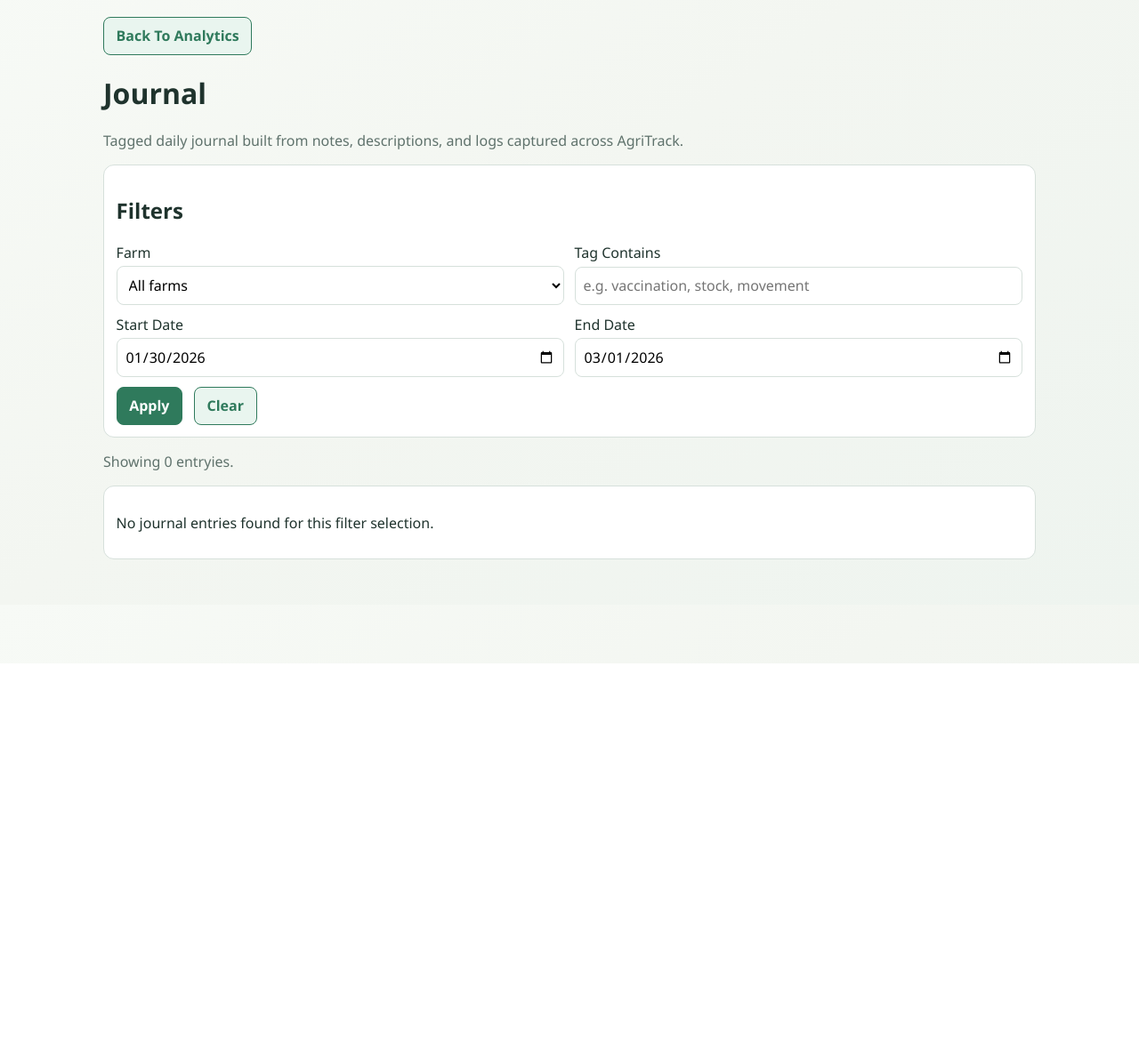
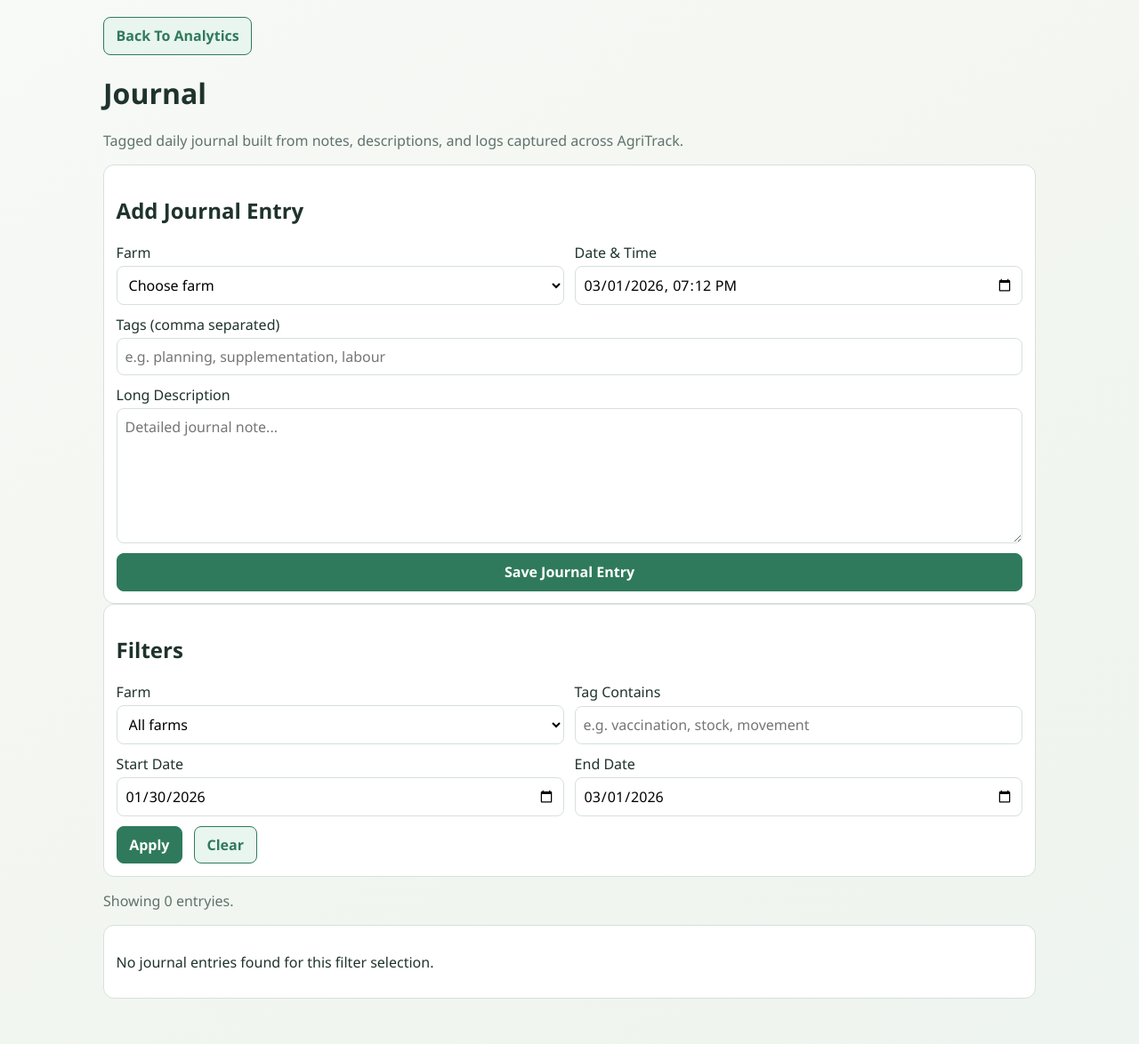
Before and after one commit to Andre-nel/AgriTrack, a Flask app: page /analytics/journal in a window 1280 px wide. Shown: the part 54-1228 px from the top of the page at 89% size. Before the commit the page ends 800 px from the top, so only its background shows below. Run offline with Flask 3, Linux system fonts and the light colour scheme; data that the repository does not hold is empty.

Commit message:
You can now create manual journal entries directly on the Journal page.
What changed
New JournalEntry model/table for manual journal notes:

journal.py
Exported in init.py
DB migration added for existing databases:

e5a2c3f4b8d1_add_journal_entries_table.py
Journal page now has an “Add Journal Entry” form (farm, datetime, tags, long description):

journal.html
New POST handler to save entries from the journal page:

routes.py
Manual journal entries are now included in the aggregated analytics journal feed with their original tags:

routes.py
Test coverage added for create-from-page flow:

test_app_smoke.py

```diff
--- a/app/blueprints/reports/routes.py
+++ b/app/blueprints/reports/routes.py
@@ -14,6 +14,7 @@ from app.models import (
     Farm,
     GrazingAllocation,
     GrazingSession,
+    JournalEntry,
     Mob,
     MobEvent,
     MovementEvent,
@@ -289,6 +290,30 @@ def _build_analytics_journal_entries(
     start_dt = datetime.combine(start_date, time.min)
     end_dt = datetime.combine(end_date + timedelta(days=1), time.min)
 
+    journal_query = (
+        db.session.query(JournalEntry, Farm.name.label("farm_name"))
+        .join(Farm, JournalEntry.farm_id == Farm.id)
+        .filter(JournalEntry.event_at >= start_dt, JournalEntry.event_at < end_dt)
+    )
+    if farm_id:
+        journal_query = journal_query.filter(JournalEntry.farm_id == farm_id)
+
+    for entry, farm_name in journal_query.all():
+        tags = MobEventService.tags_from_csv(entry.tags_csv)
+        if not tags:
+            tags = _normalize_journal_tags(["journal", f"farm {farm_name}"])
+        entries.append(
+            {
+                "id": f"journal:{entry.id}",
+                "event_at": _normalize_journal_datetime(entry.event_at),
+                "source_label": "Journal",
+                "farm_name": farm_name,
+                "mob_name": "",
+                "tags": tags,
+                "description": entry.description,
+            }
+        )
+
     mob_event_query = (
         db.session.query(MobEvent, Farm.name.label("farm_name"), Mob.name.label("mob_name"))
         .join(Farm, MobEvent.farm_id == Farm.id)
@@ -888,9 +913,69 @@ def analytics_journal():
         selected_filters=selected_filters,
         start_date=start_date,
         end_date=end_date,
+        journal_new_entry_event_at=datetime.utcnow().strftime("%Y-%m-%dT%H:%M"),
         journal_days=journal_days,
         total_entries=total_entries,
     )
+
+
+@bp.post("/analytics/journal")
+def analytics_journal_create_form():
+    farm_id = (request.form.get("farm_id") or "").strip()
+    tags_raw = request.form.get("tags")
+    description = (request.form.get("description") or "").strip()
+    event_at_raw = (request.form.get("event_at") or "").strip()
+
+    redirect_kwargs = {}
+    return_farm_id = (request.form.get("return_farm_id") or "").strip()
+    return_tag = (request.form.get("return_tag") or "").strip()
+    return_start_date = (request.form.get("return_start_date") or "").strip()
+    return_end_date = (request.form.get("return_end_date") or "").strip()
+    if return_farm_id:
+        redirect_kwargs["farm_id"] = return_farm_id
+    if return_tag:
+        redirect_kwargs["tag"] = return_tag
+    if return_start_date:
+        redirect_kwargs["start_date"] = return_start_date
+    if return_end_date:
+        redirect_kwargs["end_date"] = return_end_date
+
+    farm = Farm.query.filter_by(id=farm_id).first()
+    if not farm:
+        flash("Journal entry farm is required", "error")
+        return redirect(url_for("web.analytics_journal", **redirect_kwargs))
+
+    try:
+        tags = MobEventService.parse_tags(tags_raw)
+        if not description:
+            raise ValueError("Description is required")
+        if len(description) > MobEventService.MAX_DESCRIPTION_LENGTH:
+            raise ValueError(
+                f"Description must be {MobEventService.MAX_DESCRIPTION_LENGTH} characters or fewer"
+            )
+
+        if event_at_raw:
+            event_at = datetime.fromisoformat(event_at_raw)
+            if event_at.tzinfo is None:
+                event_at = event_at.replace(tzinfo=timezone.utc)
+        else:
+            event_at = datetime.now(timezone.utc)
+
+        db.session.add(
+            JournalEntry(
+                farm_id=farm.id,
+                event_at=event_at,
+                tags_csv=MobEventService.tags_to_csv(tags),
+                description=description,
+            )
+        )
+        db.session.commit()
+        flash("Journal entry recorded", "success")
+    except ValueError as exc:
+        db.session.rollback()
+        flash(str(exc), "error")
+
+    return redirect(url_for("web.analytics_journal", **redirect_kwargs))
 
 
 @bp.route("/setup", methods=["GET", "POST"])
--- a/app/models/__init__.py
+++ b/app/models/__init__.py
@@ -1,6 +1,7 @@
 from app.models.animal_group import AnimalGroupBalance, AnimalGroupType
 from app.models.farm import Farm
 from app.models.grazing import GrazingAllocation, GrazingSession
+from app.models.journal import JournalEntry
 from app.models.mob import Mob
 from app.models.mob_event import MobEvent
 from app.models.movement import MobLineage, MovementEvent, MovementEventMob
@@ -17,6 +18,7 @@ __all__ = [
     "Farm",
     "GrazingAllocation",
     "GrazingSession",
+    "JournalEntry",
     "Mob",
     "MobEvent",
     "MobLineage",
--- a/app/templates/analytics/journal.html
+++ b/app/templates/analytics/journal.html
@@ -6,6 +6,38 @@
 <p class="muted">
   Tagged daily journal built from notes, descriptions, and logs captured across AgriTrack.
 </p>
+
+<section class="card">
+  <h2>Add Journal Entry</h2>
+  <form method="post" action="{{ url_for('web.analytics_journal_create_form') }}" class="grid-form">
+    <div class="grid-two">
+      <label>Farm
+        <select name="farm_id" required>
+          <option value="">Choose farm</option>
+          {% for farm in filter_options.farms %}
+          <option value="{{ farm.id }}" {% if selected_filters.farm_id == farm.id %}selected{% endif %}>
+            {{ farm.name }}
+          </option>
+          {% endfor %}
+        </select>
+      </label>
+      <label>Date & Time
+        <input type="datetime-local" name="event_at" value="{{ journal_new_entry_event_at }}" />
+      </label>
+    </div>
+    <label>Tags (comma separated)
+      <input name="tags" placeholder="e.g. planning, supplementation, labour" required />
+    </label>
+    <label>Long Description
+      <textarea name="description" rows="6" placeholder="Detailed journal note..." required></textarea>
+    </label>
+    <input type="hidden" name="return_farm_id" value="{{ selected_filters.farm_id }}" />
+    <input type="hidden" name="return_tag" value="{{ selected_filters.tag }}" />
+    <input type="hidden" name="return_start_date" value="{{ start_date }}" />
+    <input type="hidden" name="return_end_date" value="{{ end_date }}" />
+    <button type="submit" class="btn">Save Journal Entry</button>
+  </form>
+</section>
 
 <section class="card">
   <h2>Filters</h2>
```
Also changed, not shown: app/models/journal.py (added, +15 -0 lines), migrations/versions/e5a2c3f4b8d1_add_journal_entries_table.py (added, +39 -0 lines), tests/integration/test_app_smoke.py (+35 -0 lines).
